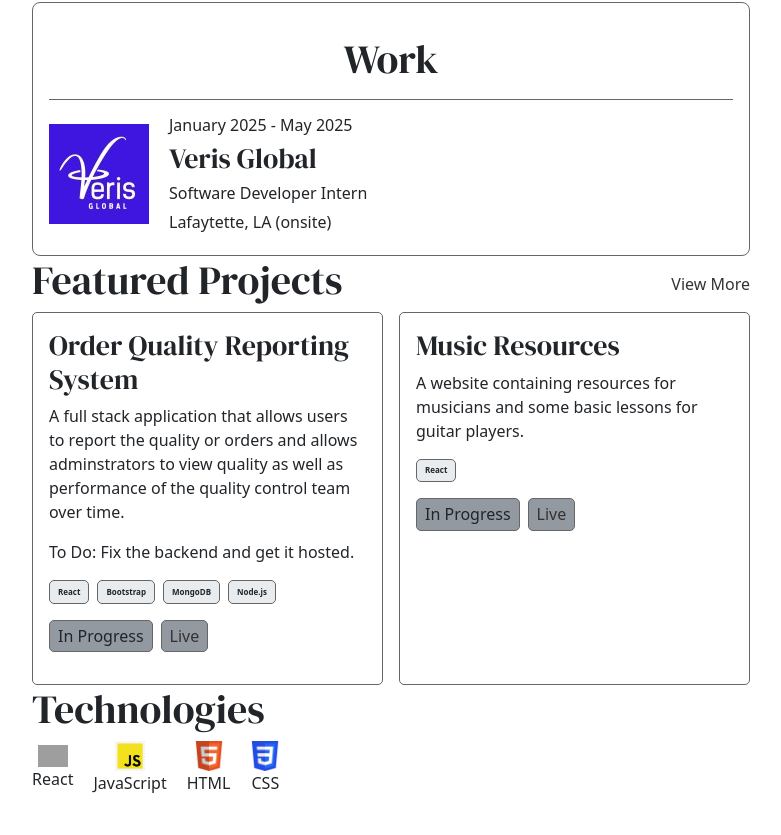
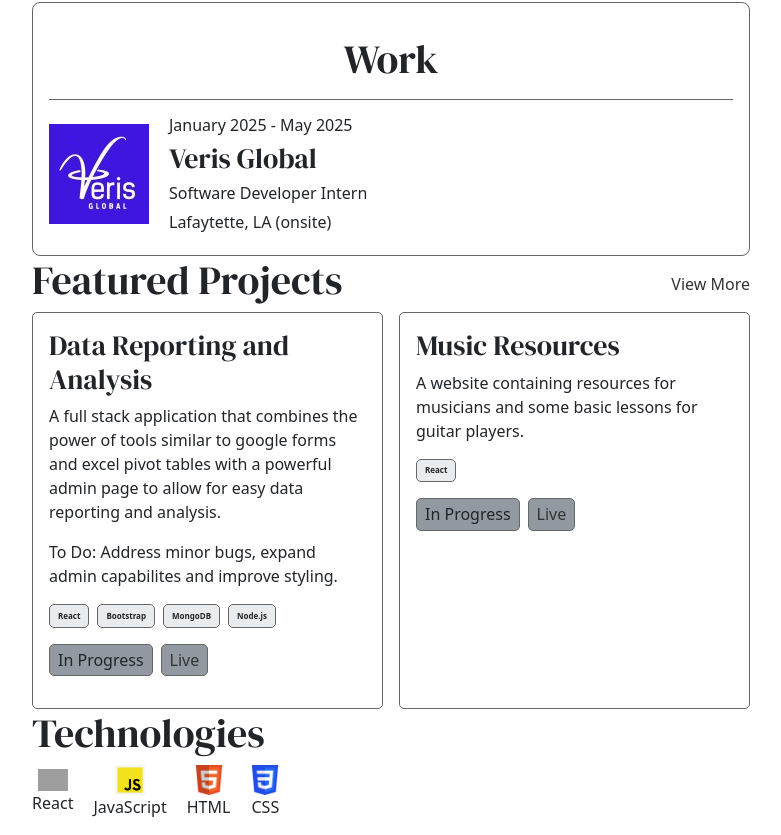
Before and after one commit to CalvinGaiennie/portfolio-vite, a React (Vite) app: page / in a window 1280 px wide. Shown: the part 632-1467 px from the top of the page, without its empty margins (249-1030 px from the left). Before the commit the page ends 1443 px from the top, so only its background shows below. Built offline with nearby package versions, Linux system fonts and the light colour scheme; grey boxes are pictures that could not be loaded.

Commit message:
updated description

```diff
--- a/src/components/ProjectsPreview.jsx
+++ b/src/components/ProjectsPreview.jsx
@@ -12,16 +12,18 @@ function ProjectsPreview() {
       </div>
       <div className={styles.projectsPreview}>
         <ProjectCard
-          title={"Order Quality Reporting System"}
+          title={"Data Reporting and Analysis"}
           description={
-            "A full stack application that allows users to report the quality or orders and allows adminstrators to view quality as well as performance of the quality control team over time."
+            "A full stack application that combines the power of tools similar to google forms and excel pivot tables with a powerful admin page to allow for easy data reporting and analysis."
           }
           link={"https://cgcheckingreports.netlify.app/"}
           // img={projectImage}
           status={"In Progress"}
           hostingStatus={"Live"}
           techStack={["React", "Bootstrap", "MongoDB", "Node.js"]}
-          todo={"Fix the backend and get it hosted."}
+          todo={
+            "Address minor bugs, expand admin capabilites and improve styling."
+          }
         />
         <ProjectCard
           title={"Music Resources"}
--- a/src/pages/Projects.jsx
+++ b/src/pages/Projects.jsx
@@ -9,16 +9,18 @@ function Projects() {
       <h1>Projects</h1>
       <div className={styles.projectsDiv}>
         <ProjectCard
-          title={"Order Quality Reporting System"}
+          title={"Data Reporting and Analysis"}
           description={
-            "A full stack application that allows users to report the quality or orders and allows adminstrators to view quality as well as performance of the quality control team over time."
+            "A full stack application that combines the power of tools similar to google forms and excel pivot tables with a powerful admin page to allow for easy data reporting and analysis."
           }
           link={"https://cgcheckingreports.netlify.app/"}
           // img={projectImage}
           status={"In Progress"}
           hostingStatus={"Live"}
           techStack={["React", "Bootstrap", "MongoDB", "Node.js"]}
-          todo={"Allow users to submit reports and add other features."}
+          todo={
+            "Address minor bugs, expand admin capabilites and improve styling."
+          }
         />
         <ProjectCard
           title={"Music Resources"}
```
Also changed, not shown: TODO.txt (added).
